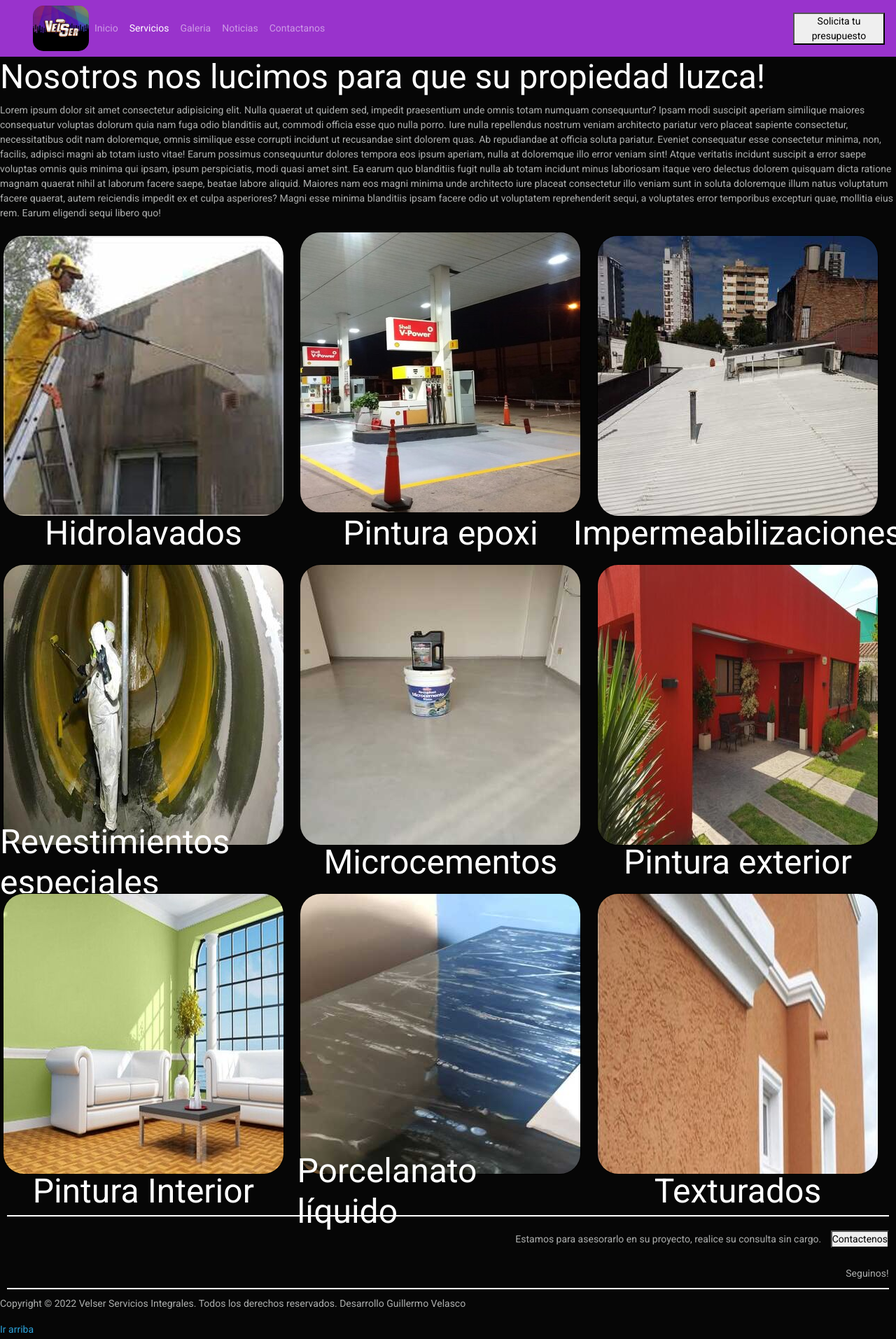
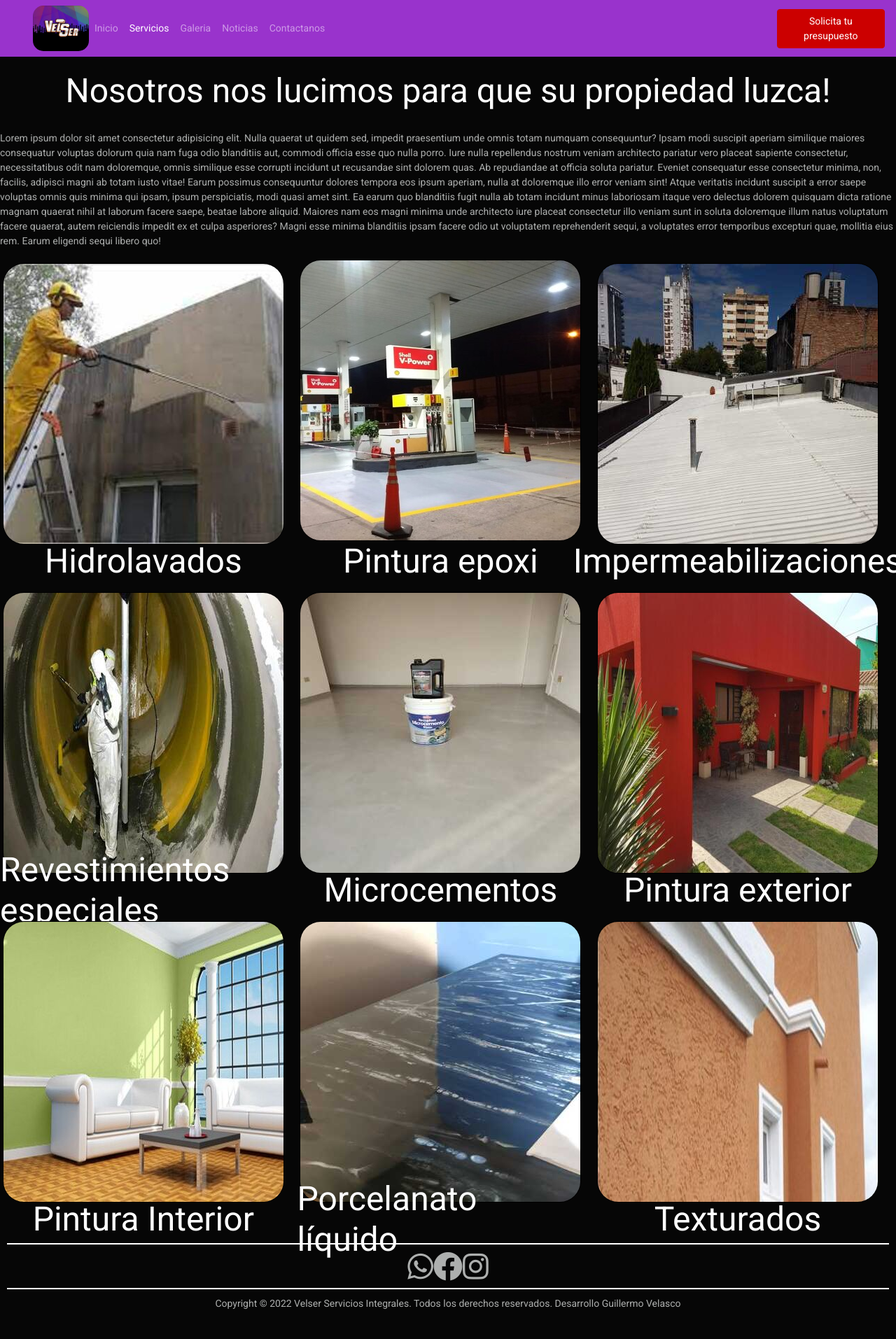
Before and after one commit to PabloGuillermoVelasco/VelserProyecto1, a plain HTML site: page Pages/servicios.html in a window 1280 px wide. Shown: the whole page at 70% size. After the commit the page ends 1889 px from the top, so only its background shows below. Drawn offline with nearby package versions, Linux system fonts and the light colour scheme; files whose address does not match are found by name.

Commit message:
corregidos detalles nav

```diff
--- a/Css/style.css
+++ b/Css/style.css
@@ -300,12 +300,8 @@ hr {
     color: rgb(255, 255, 255)
 }
 
-.right {
-    text-align: right;
-}
-
-.contactenos {
-    margin: 10px;
+.btnPresupuesto{
+    background-color: rgb(18, 204, 18);
 }
 
 .consulta {
@@ -333,3 +329,7 @@ hr {
 .iimgGaleria img:hover {
     opacity: 1;
 }
+
+.pad{
+    padding: 20px;
+}
--- a/Pages/servicios.html
+++ b/Pages/servicios.html
@@ -24,7 +24,7 @@
 </head>
 
 <body>
-    <header id="ir_arriba">
+    <header class="sticky-top">
         <nav class="navbar navbar-expand-lg navbar-dark bg-info">
             <div class="container-fluid">
                 <a class="navbar-brand" href="./index.html"></a>
@@ -56,12 +56,12 @@
                 </div>
             </div>
             <div class="justify-content-end">
-                <a href="../Pages/contactanos.html"><button class="wow animate__animated animate__rubberBand"
-                        class="contactenos">Solicita tu presupuesto</button></a>
+                <a href="./Pages/contactanos.html"><button class="btn btn-danger" class="wow animate__animated animate__rubberBand"
+                        >Solicita tu presupuesto</button></a>
             </div>
         </nav>
     </header>
-    <h2>Nosotros nos lucimos para que su propiedad luzca!</h2>
+    <h2 class="text-center pad">Nosotros nos lucimos para que su propiedad luzca!</h2>
     <p>Lorem ipsum dolor sit amet consectetur adipisicing elit. Nulla quaerat ut quidem sed, impedit praesentium unde
         omnis totam numquam consequuntur? Ipsam modi suscipit aperiam similique maiores consequatur voluptas dolorum
         quia nam fuga odio blanditiis aut, commodi officia esse quo nulla porro. Iure nulla repellendus nostrum veniam
@@ -97,26 +97,16 @@
         <img src="../Assets/img/Servicios/ServTexturado.jpg" class="serv9" alt="">
         <h2 class="tit9">Texturados</h2>
     </section>
-
     </main>
     <hr>
     <footer>
-        <div class="right">
-            <p><span>Estamos para asesorarlo en su proyecto, realice su consulta sin cargo.</span>
-                <a href="../Pages/contactanos.html"><button class="contactenos">Contactenos</button></a>
-            </p>
-            <span>Seguinos!
-                <img src="../Assets/Imagenes/Logos/mini_logo whatsapp.jpg" alt="">
-                <img src="../Assets/Imagenes/Logos/mini_logo ig.jpg" alt="">
-                <img src="../Assets/Imagenes/Logos/mini_logo twitter.png" alt="">
-            </span>
+        <div class="d-flex justify-content-center">
+            <i class="fa-brands fa-whatsapp fa-3x"></i>
+            <i class="fa-brands fa-facebook fa-3x"></i>
+            <i class="fa-brands fa-instagram fa-3x"></i>
         </div>
         <hr>
-        <p>Copyright © 2022 Velser Servicios Integrales. Todos los derechos reservados. Desarrollo Guillermo Velasco</p>
-
-        <ul>
-            <li><a href="./servicios.html">Ir arriba</a></li>
-        </ul>
+        <p class="text-center">Copyright © 2022 Velser Servicios Integrales. Todos los derechos reservados. Desarrollo Guillermo Velasco</p>
     </footer>
     <!--CDN Animaciones-->
     <script src="./js/wow.min.js"></script>
```
Also changed, not shown: Pages/contactanos.html (+3 -6 lines), Pages/galeria.html (+9 -18 lines), Pages/noticias.html (+8 -17 lines), index.html (+3 -6 lines).
